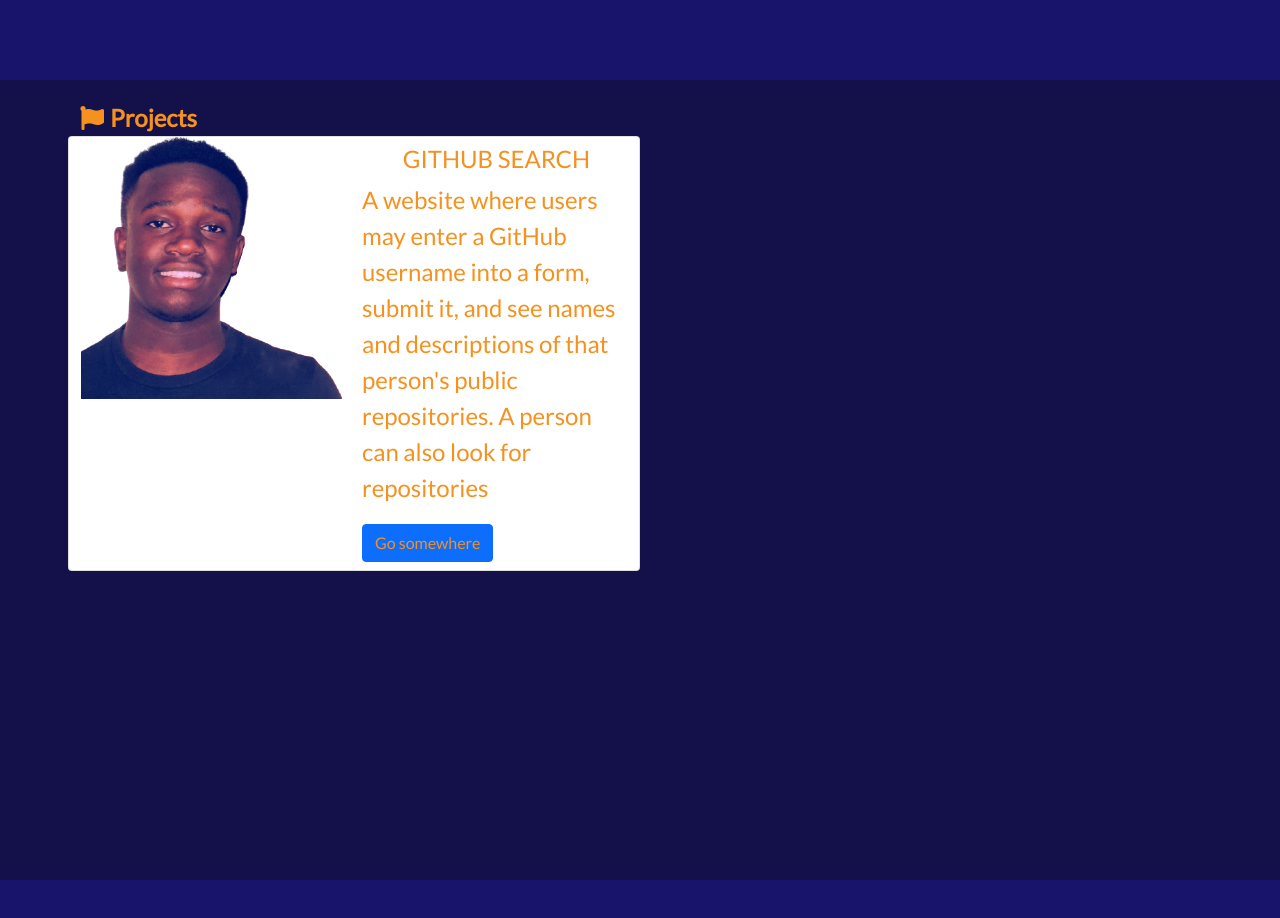
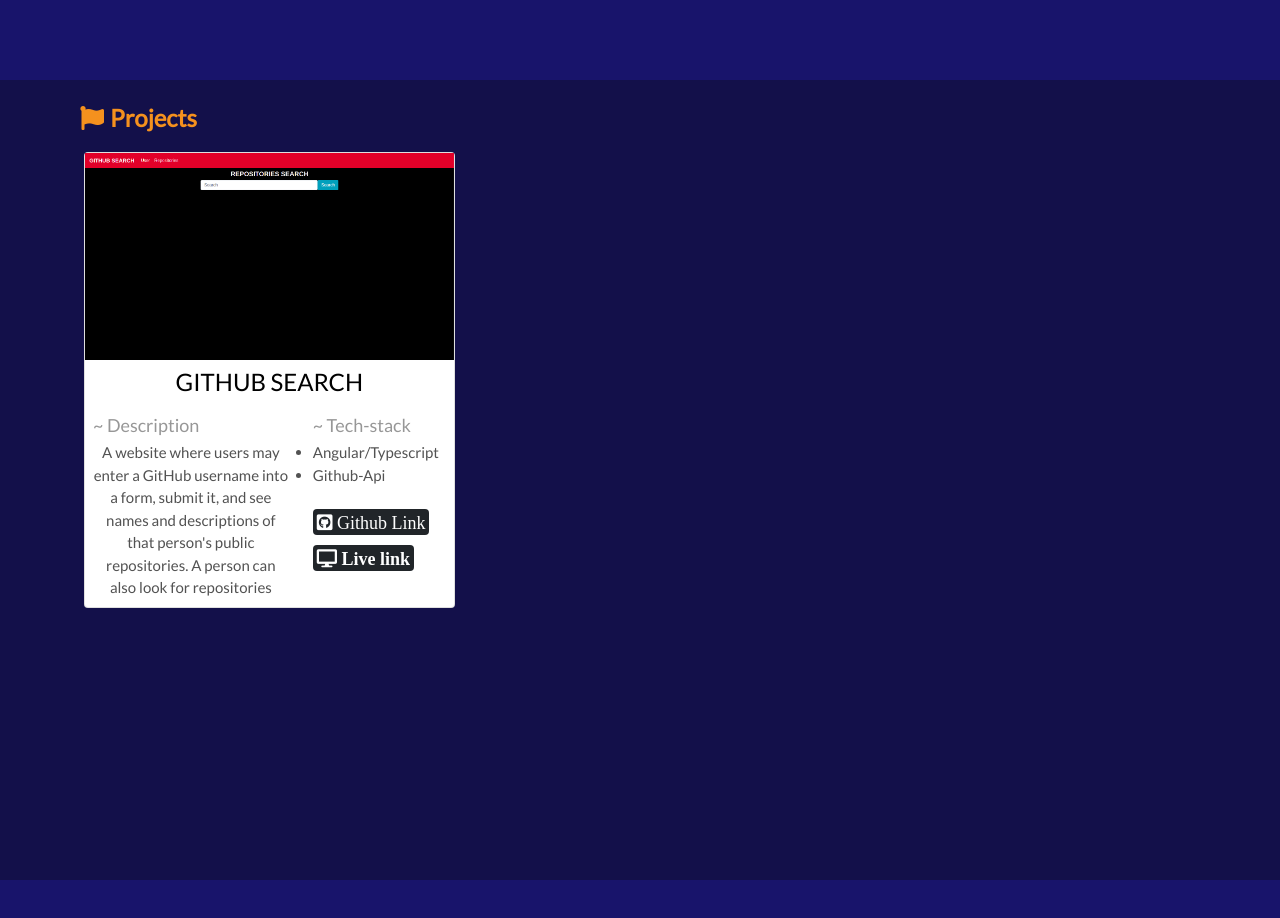
Before and after one commit to KellyEgesa/KellyEgesa.github.io, a plain HTML site: page index.html in a window 1280 px wide. Shown: the part 1520-2438 px from the top of the page. Drawn offline with nearby package versions, Linux system fonts and the light colour scheme.

Commit message:
Finished working on the github project

```diff
--- a/css/style.css
+++ b/css/style.css
@@ -146,3 +146,19 @@ h5 {
     transform: scale(0.9);
   }
 }
+h4 {
+  color: black;
+  font-family: "Lato", sans-serif;
+  font-weight: bolder;
+  font-size: 20px;
+}
+#card-text,
+li {
+  font-family: "Lato", sans-serif;
+  font-size: 15px;
+  color: #525252;
+}
+#linkHover2 {
+  font-family: "Lato", sans-serif;
+  color: white;
+}
--- a/index.html
+++ b/index.html
@@ -373,25 +373,92 @@
                 Projects</span
               ></i
             >
-            <div class="row">
-              <div class="card col-6">
-                <div class="row">
-                  <div class="col-6">
-                    <img
-                      src="./images/main.png"
-                      class="card-img-top"
-                      alt="..."
-                    />
+            <div class="row p-3">
+              <div class="card col-4 p-0">
+                <div class="p-0 card-img-top">
+                  <div
+                    id="carouselExampleSlidesOnly"
+                    class="carousel slide"
+                    data-bs-ride="carousel"
+                  >
+                    <div class="carousel-inner">
+                      <div class="carousel-item active">
+                        <img
+                          src="./images/github-search/1.png"
+                          class="d-block w-100 m-0"
+                          alt="..."
+                        />
+                      </div>
+                      <div class="carousel-item">
+                        <img
+                          src="./images/github-search/2.png"
+                          class="d-block w-100"
+                          alt="..."
+                        />
+                      </div>
+                      <div class="carousel-item">
+                        <img
+                          src="./images/github-search/3.png"
+                          class="d-block w-100"
+                          alt="..."
+                        />
+                      </div>
+                      <div class="carousel-item">
+                        <img
+                          src="./images/github-search/4.png"
+                          class="d-block w-100"
+                          alt="..."
+                        />
+                      </div>
+                      <div class="carousel-item">
+                        <img
+                          src="./images/github-search/5.png"
+                          class="d-block w-100"
+                          alt="..."
+                        />
+                      </div>
+                    </div>
                   </div>
-                  <div class="col-6 p-2">
+
+                  <div class="p-2">
                     <h4 class="card-title text-center">GITHUB SEARCH</h4>
-                    <p class="card-text">
-                      A website where users may enter a GitHub username into a
-                      form, submit it, and see names and descriptions of that
-                      person's public repositories. A person can also look for
-                      repositories
-                    </p>
-                    <a href="#" class="btn btn-primary">Go somewhere</a>
+                    <div class="row">
+                      <div class="col-7">
+                        <span id="textAlt">~ Description</span><br />
+                        <p class="card-text text-center" id="card-text">
+                          A website where users may enter a GitHub username into
+                          a form, submit it, and see names and descriptions of
+                          that person's public repositories. A person can also
+                          look for repositories
+                        </p>
+                      </div>
+                      <div class="col-5">
+                        <span id="textAlt">~ Tech-stack</span><br />
+                        <ul class="p-0">
+                          <li>Angular/Typescript</li>
+                          <li>Github-Api</li>
+                        </ul>
+                        <span class="badge bg-dark p-1" id="nameIcons2"
+                          ><a
+                            href="https://github.com/KellyEgesa"
+                            target="_blank"
+                            rel="noopener noreferrer"
+                            id="linkHover2"
+                            ><i class="fab fa-github-square" id="icon">
+                              Github Link</i
+                            ></a
+                          ></span
+                        >
+                        <span class="badge bg-dark p-1" id="nameIcons2"
+                          ><a
+                            href="https://kellyegesa.github.io/Github-Search/"
+                            target="_blank"
+                            rel="noopener noreferrer"
+                            id="linkHover2"
+                            ><i class="fa fa-desktop" aria-hidden="true"> Live link</i></span
+                        >
+                      </div>
+                    </div>
                   </div>
                 </div>
               </div>
```
Also changed, not shown: images/github-search/1.png (added), images/github-search/2.png (added), images/github-search/3.png (added), images/github-search/4.png (added), images/github-search/5.png (added).
